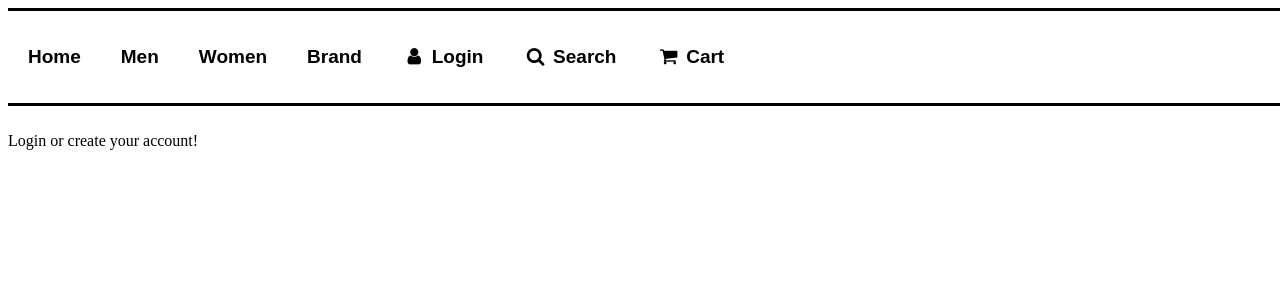
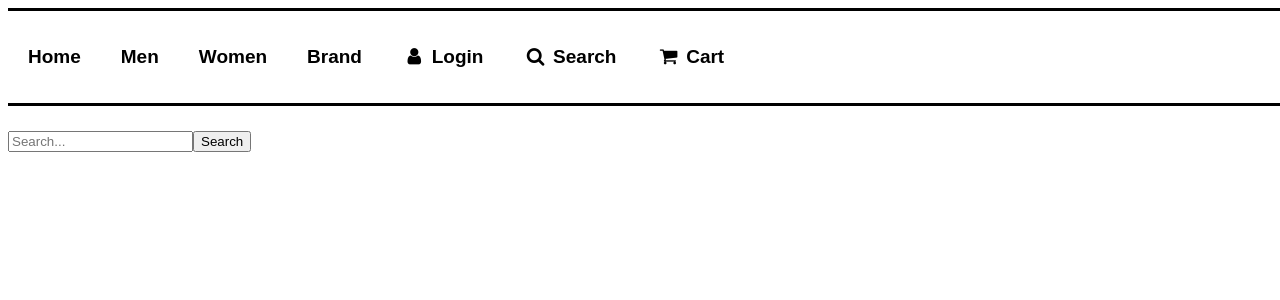
Before and after one commit to ValerieLove/CS3773-Keyboard-Warriors, a Django app: page /Search/ in a window 1280 px wide. Shown: the top 300 px of the page. Run offline with Django 4.2, Linux system fonts and the light colour scheme.

Commit message:
Update Search.html

```diff
--- a/pages/templates/Search.html
+++ b/pages/templates/Search.html
@@ -21,9 +21,24 @@
 </head>
 
 <body>
-  <br><br><br><br><br><br>
-  <p>Login or create your account!</p>
+<br><br><br><br><br><br>
 
+<form id="form"
+role="search">
+  <input type="search"
+id="query" name="q"
+placeholder="Search..."
+  aria-label="Search through content">
+<button>Search</button>
+</form>
+<style>
+  form {
+    display: flex;
+    align-items: center;
+    width: 500px;
+    height: 50px;
+    border-radius: 5px;
+  }
+</style>
 </body>
-
 </html>
```
